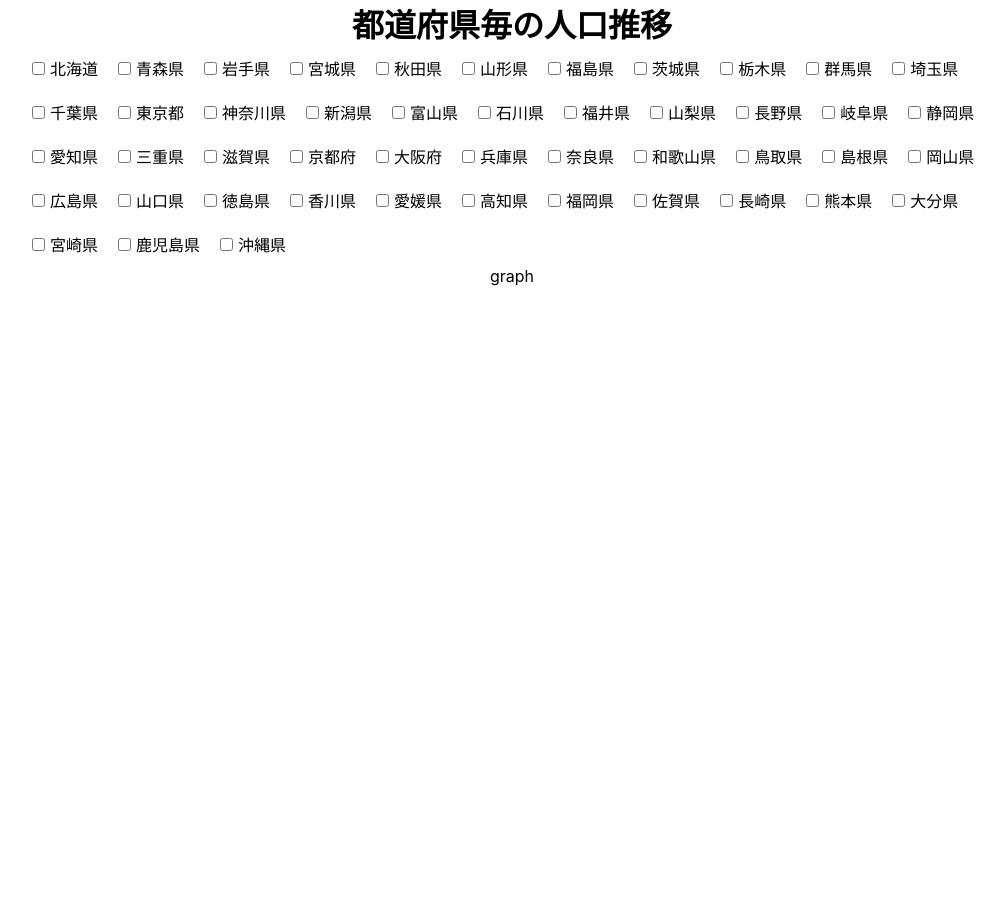
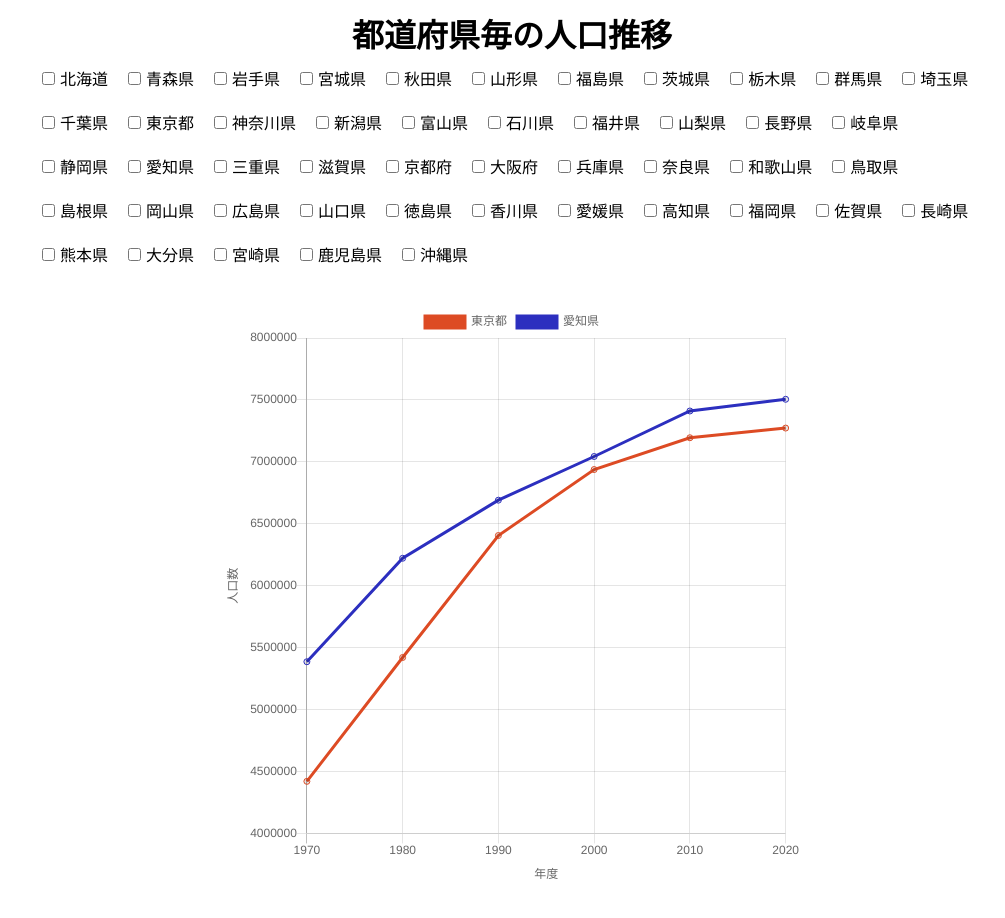
Before and after one commit to artm512/population-transition_app, a Nuxt app: page / in a window 1280 px wide. Shown: the top 918 px of the page, without its empty margins (128-1133 px from the left). Before the commit the page ends 800 px from the top, so only its background shows below. Built offline with nearby package versions, Linux system fonts and the light colour scheme.

Commit message:
feat: vue-chart.js 導入

```diff
--- a/nuxt.config.js
+++ b/nuxt.config.js
@@ -20,7 +20,12 @@ export default {
   css: ['modern-css-reset'],
 
   // Plugins to run before rendering page: https://go.nuxtjs.dev/config-plugins
-  plugins: [],
+  plugins: [
+    {
+      src: '@/plugins/vue-chart.js',
+      ssr: false,
+    },
+  ],
 
   // Auto import components: https://go.nuxtjs.dev/config-components
   components: true,
--- a/pages/index.vue
+++ b/pages/index.vue
@@ -17,7 +17,12 @@
         </label>
       </li>
     </ul>
-    <div :class="$style.graph">graph</div>
+    <div :class="$style.chart">
+      <line-chart
+        :chart-data="dataSetPopulation"
+        :options="chartOption"
+      ></line-chart>
+    </div>
   </div>
 </template>
 
@@ -77,10 +82,57 @@ export default {
   data() {
     return {
       dataSetPref: [],
+      dataSetPopulation: [],
+      chartOption: {
+        responsive: true,
+        scales: {
+          xAxes: [
+            {
+              scaleLabel: {
+                display: true,
+                labelString: '年度',
+              },
+            },
+          ],
+          yAxes: [
+            {
+              scaleLabel: {
+                display: true,
+                labelString: '人口数',
+              },
+            },
+          ],
+        },
+      },
     }
   },
   mounted() {
     this.dataSetPref = DUMMY_PREF
+
+    this.fillData()
+  },
+  methods: {
+    fillData() {
+      this.dataSetPopulation = {
+        labels: ['1970', '1980', '1990', '2000', '2010', '2020'],
+        datasets: [
+          {
+            label: '東京都',
+            borderColor: '#dd4b24',
+            fill: false,
+            lineTension: 0,
+            data: [4420480, 5420480, 6405319, 6938006, 7194556, 7272830],
+          },
+          {
+            label: '愛知県',
+            borderColor: '#2c2fbf',
+            fill: false,
+            lineTension: 0,
+            data: [5386163, 6221638, 6690603, 7043300, 7410719, 7505224],
+          },
+        ],
+      }
+    },
   },
 }
 </script>
@@ -89,7 +141,9 @@ export default {
 .container {
   max-width: 980px;
   margin: 0 auto;
+  padding: 10px;
   text-align: center;
+  box-sizing: border-box;
 }
 
 .checkList {
@@ -113,4 +167,10 @@ export default {
     }
   }
 }
+
+.chart {
+  margin: 30px auto;
+  max-width: 600px;
+  padding: 0 10px;
+}
 </style>
--- /dev/null
+++ b/plugins/vue-chart.js
@@ -0,0 +1,21 @@
+import Vue from 'vue'
+import { Line, mixins } from 'vue-chartjs'
+const { reactiveProp } = mixins
+
+Vue.component('LineChart', {
+  extends: Line,
+  mixins: [reactiveProp],
+  props: {
+    chartData: {
+      type: Object,
+      default: () => ({}),
+    },
+    options: {
+      type: Object,
+      default: () => ({}),
+    },
+  },
+  mounted() {
+    this.renderChart(this.chartData, this.options)
+  },
+})
```
